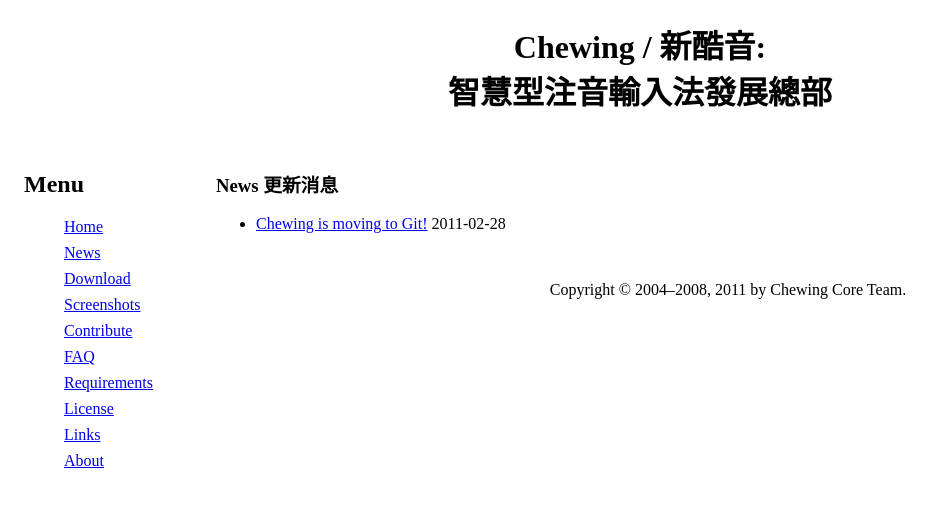
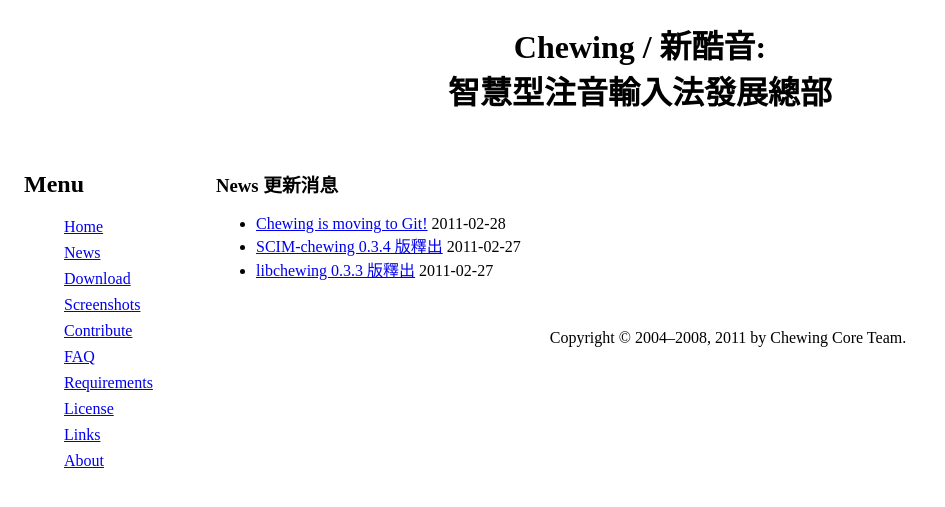
Before and after one commit to chewing/chewing.github.com, a Jekyll site: the page built from news.html, in a window 1280 px wide. Shown: the top 507 px of the page, without its empty margins (0-945 px from the left). Built offline with Jekyll 4.4.1, drawn with Linux system fonts in a browser that asks for light colours; some of the changed lines change nothing that is shown.

Commit message:
multi posts test

```diff
--- a/_config.yml
+++ b/_config.yml
@@ -1 +1 @@
-permalink: /:year-:month-:day_:title.html
+permalink: /chewing/:year-:month-:day_:title.html
--- /dev/null
+++ b/_posts/2011-02-27-libchewing-0.3.3.markdown
@@ -0,0 +1,20 @@
+---
+layout: post
+title: libchewing 0.3.3 版釋出
+---
+libchewing 0.3.3 版釋出，這是新的發展系列，可下載使用，並請提供 feedback 與 bug-report。
+
+What's New in libchewing 0.3.3
+---------------------------------------------------------
+* Fix memory access violation.
+* Improved Python binding.
+* Merged with libchewing-data project. (r455)
+* Improved random key stroke tester.
+* Fix the handling of phonetic symbols in Hsu's keyboard.
+* Fix unexpected candidate disorder when doing symbol choice.
+* Revised phrase choice from rearward logic.
+* Fix cross compilation.
+* Improved shell script to merge changes form libchewing-data.
+* Successful stories:
+  * Google ChromeOS provides built-in Chewing IM support
+  * MeeGo platform provides built-in Chewing IM support
--- /dev/null
+++ b/_posts/2011-02-27-scim-chewing-0.3.4.markdown
@@ -0,0 +1,15 @@
+---
+layout: post
+title: SCIM-chewing 0.3.4 版釋出
+---
+SCIM-chewing 0.3.4 釋出，此版主要配合 libchewing 0.3.3 的若干修正，請下載使用，並請提供 bug-report。
+
+What's New in 0.3.4
+----------------------------------------------------------
+* Handle 0-9, "+-*/" keys, Enter and '.' in keypad.
+* Handle F1-F18 keys properly.
+* Fix the unexpected behavior on candidate phrases in Google
+  search bar browsed by Firefox.
+* Be aware of the "Keyboard Layout" setting in SCIM, Thus, users
+  can use a French AZERTY or German QWERTZ without having to
+  switch to a US layout beforehand.
```
